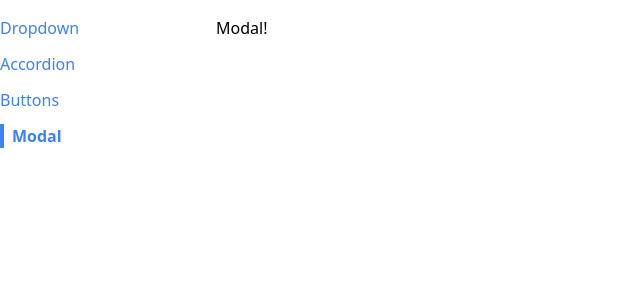
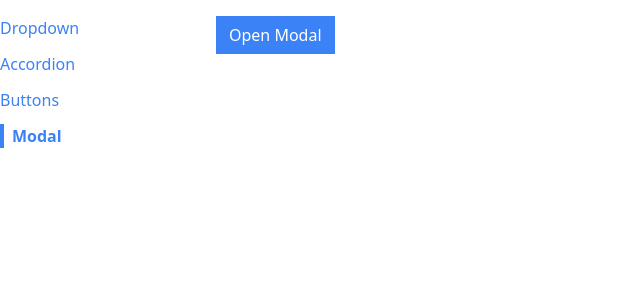
Before and after one commit to luisc8487/navigation-routing-system, a React (Create React App) app in the folder react-comp/: page /modal in a window 1280 px wide. Shown: the top 300 px of the page, without its empty margins (0-640 px from the left). Built offline with nearby package versions, Linux system fonts and the light colour scheme.

Commit message:
added toggle visiblity

```diff
--- a/react-comp/src/components/Modal.jsx
+++ b/react-comp/src/components/Modal.jsx
@@ -1,5 +1,5 @@
 function Modal() {
-  return <div>Modal!</div>;
+  return <>Modal</>
 }
 
 export default Modal;
--- a/react-comp/src/pages/ModalPage.jsx
+++ b/react-comp/src/pages/ModalPage.jsx
@@ -1,7 +1,22 @@
+import {useState} from "react";
 import Modal from "../components/Modal";
+import Button from "../components/Button";
 
 function ModalPage() {
-  return <Modal />;
+  const [showModal, setShowModal] = useState(false);
+
+  const handleClick = () => {
+    setShowModal(true);
+  };
+
+  return (
+    <div>
+      <Button primary onClick={handleClick}>
+        Open Modal
+      </Button>
+      {showModal && <Modal />}
+    </div>
+  );
 }
 
 export default ModalPage;
```
